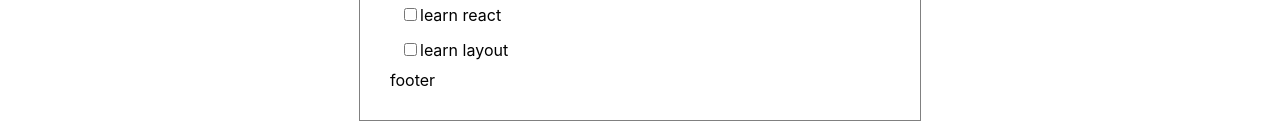
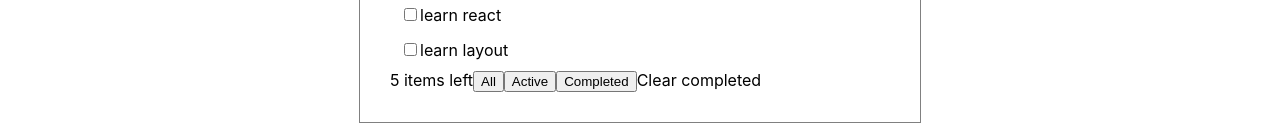
Before and after one commit to Stadionova/todolist-zichein, a React (Create React App) app: page / in a window 1280 px wide. Shown: the part 343-474 px from the top of the page. Built offline with nearby package versions, Linux system fonts and the light colour scheme.

Commit message:
added buttons in footer

```diff
--- a/src/components/todo-list/ToDoList.css
+++ b/src/components/todo-list/ToDoList.css
@@ -38,3 +38,7 @@
 .todolist .task.done {
   text-decoration: line-through;
 }
+
+.todolist .todolist-footer {
+  display: flex;
+}
--- a/src/components/todo-list/ToDoListFooter.js
+++ b/src/components/todo-list/ToDoListFooter.js
@@ -5,8 +5,18 @@ class ToDoListFooter extends Component {
     // метод render - это отрисовка
     render() {
         return (
-            <div>
-                footer
+            <div className='todolist-footer'>
+                <div>
+                    <span>5 items left</span>
+                </div>
+                <div className="buttons">
+                    <button>All</button>
+                    <button>Active</button>
+                    <button>Completed</button>
+                </div>
+                <div>
+                    Clear completed
+                </div>
             </div>
         );
     }
```
